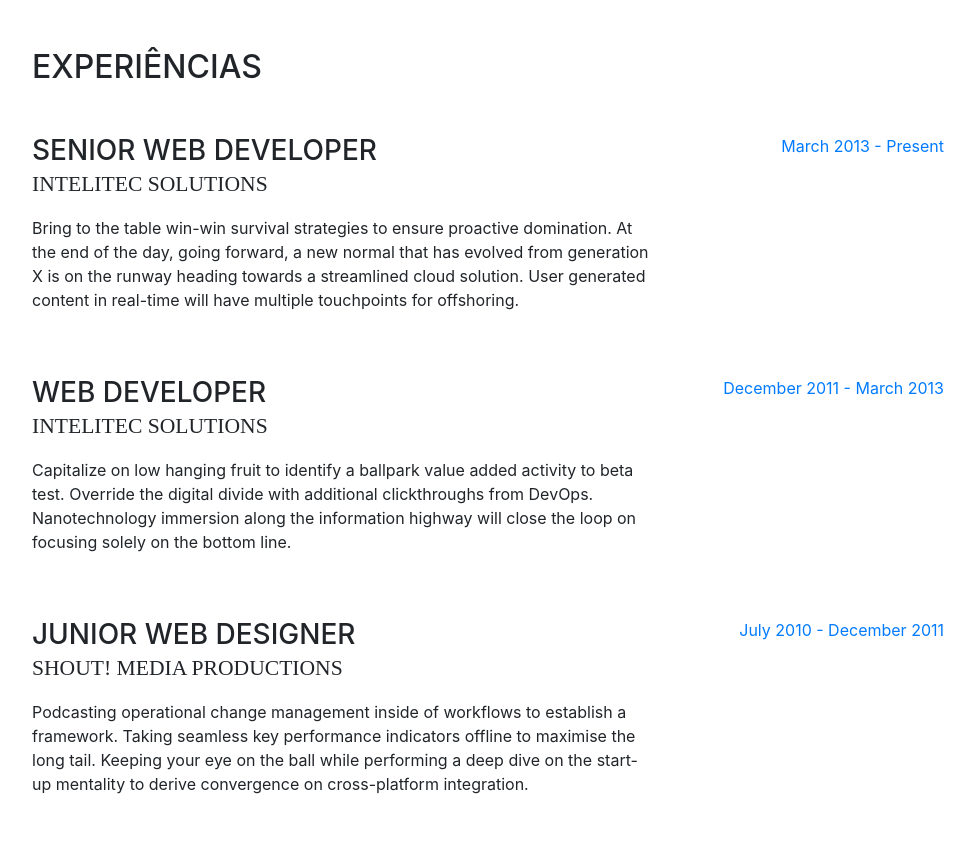
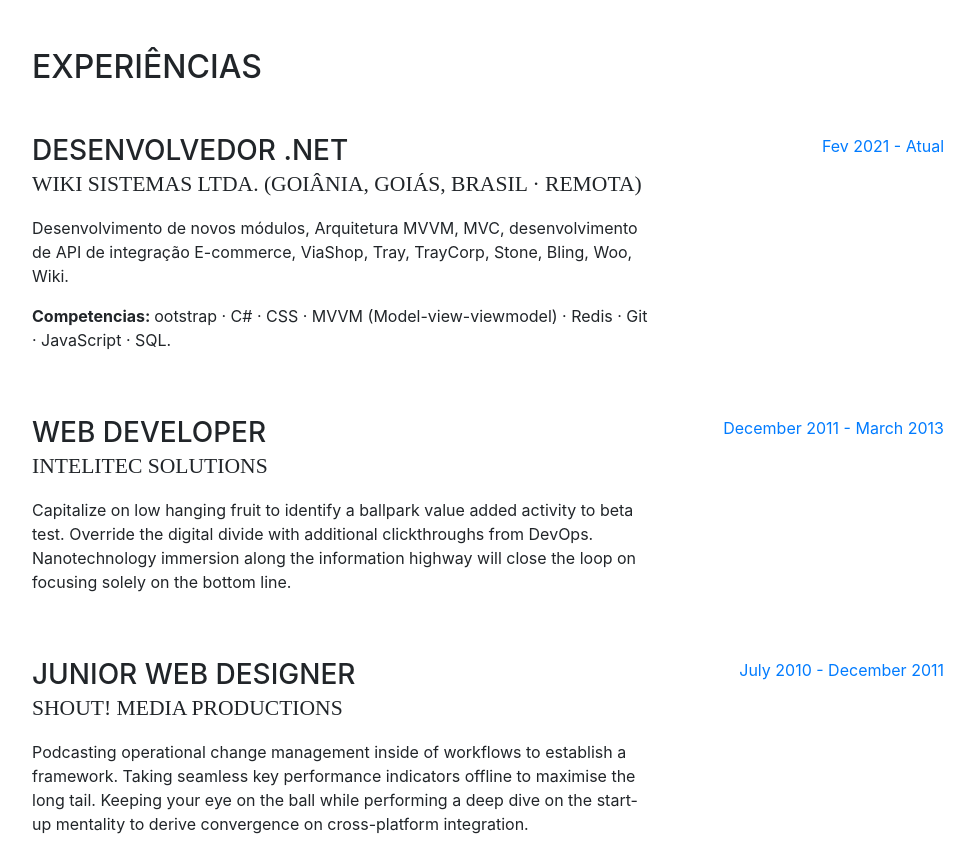
Before and after one commit to vinicius-campelo/vinicius-campelo.github.io, a website with bundled scripts: page index.html in a window 1280 px wide. Shown: the part 800-1655 px from the top of the page, without its empty margins (288-1263 px from the left). Built offline with nearby package versions, Linux system fonts and the light colour scheme; a web font is replaced by a local one.

Commit message:
add novas alteracoes

```diff
--- a/index.html
+++ b/index.html
@@ -119,12 +119,13 @@
 
           <div class="resume-item d-flex flex-column flex-md-row mb-5">
             <div class="resume-content mr-auto">
-              <h3 class="mb-0">Senior Web Developer</h3>
-              <div class="subheading mb-3">Intelitec Solutions</div>
-              <p>Bring to the table win-win survival strategies to ensure proactive domination. At the end of the day, going forward, a new normal that has evolved from generation X is on the runway heading towards a streamlined cloud solution. User generated content in real-time will have multiple touchpoints for offshoring.</p>
+              <h3 class="mb-0">Desenvolvedor .Net</h3>
+              <div class="subheading mb-3">Wiki Sistemas LTDA. (Goiânia, Goiás, Brasil · Remota)</div>
+              <p>Desenvolvimento de novos módulos, Arquitetura MVVM, MVC, desenvolvimento de API de integração E-commerce, ViaShop, Tray, TrayCorp, Stone, Bling, Woo, Wiki.</p>
+            <p><strong>Competencias: </strong>ootstrap · C# · CSS · MVVM (Model-view-viewmodel) · Redis · Git · JavaScript · SQL.</p>
             </div>
             <div class="resume-date text-md-right">
-              <span class="text-primary">March 2013 - Present</span>
+              <span class="text-primary">Fev 2021 - Atual</span>
             </div>
           </div>
 
```
